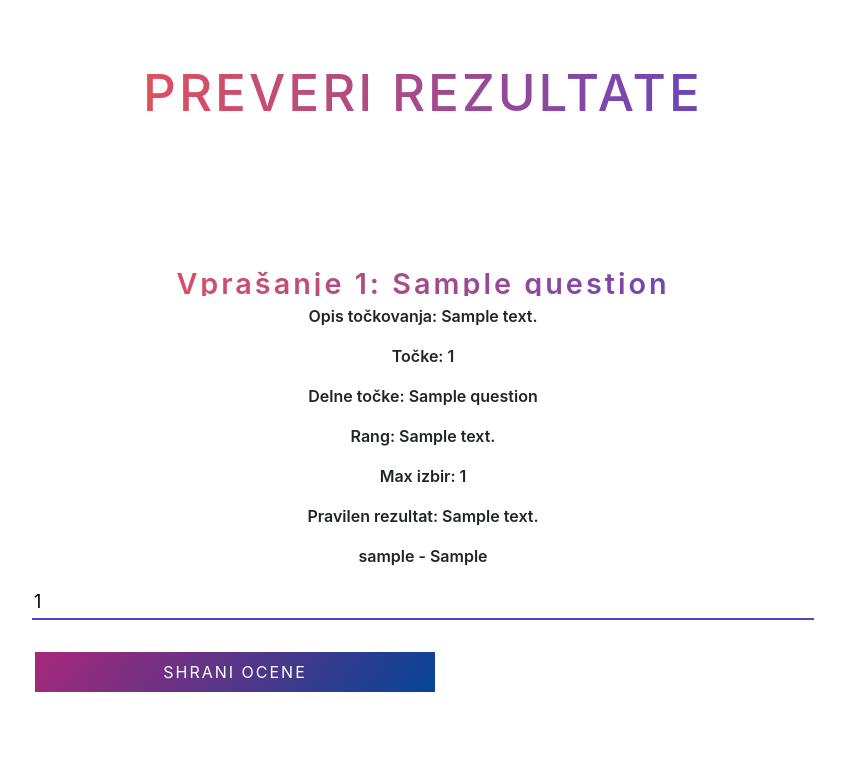
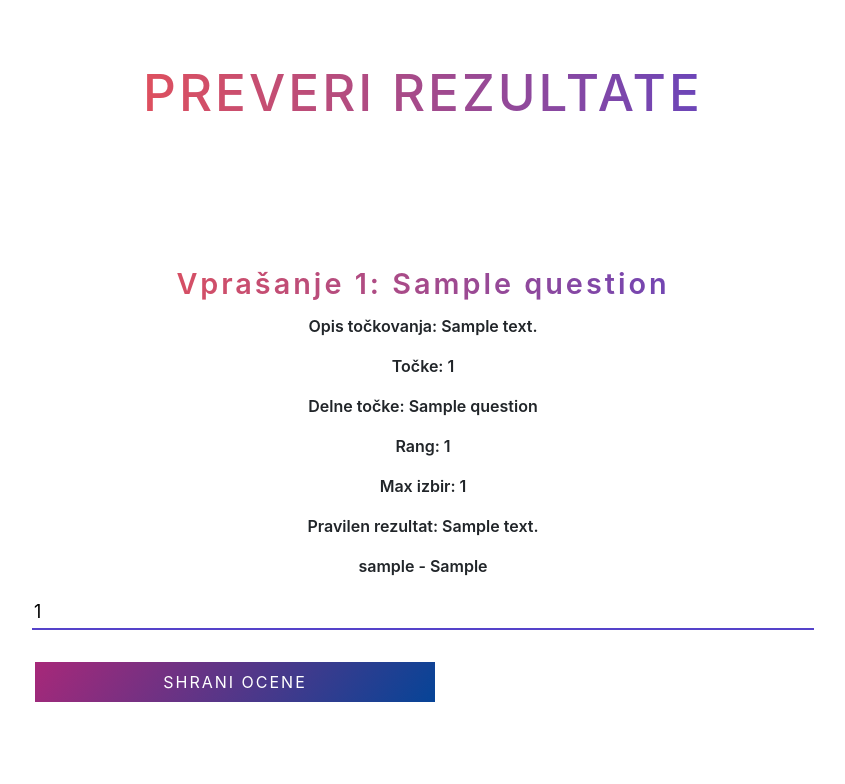
Before and after one commit to matejmeglic/eurovisionfantasy, a Django app: template polls/templates/polls/checkresults.html in a window 1280 px wide. Shown: the part 22-806 px from the top of the page, without its empty margins (217-1062 px from the left). Before the commit the page ends 714 px from the top, so only its background shows below. Run offline with Django 5.2, Linux system fonts and the light colour scheme; tables that the repository leaves empty hold one stand-in row (values such as "Sample post"); the template is opened without the code that fills it: values that come from a table or form of the project are taken from there, most other values are stand-ins (such as "Sample title", 1, 10 or a date in 2020); some libraries are stand-ins or nearby versions.

Commit message:
grade bugfix

```diff
--- a/polls/static/polls/styles.css
+++ b/polls/static/polls/styles.css
@@ -83,6 +83,7 @@ body {
     font-size: 1.8em;
     line-height: 24px;
     padding-top: 100px;
+    padding-bottom: 10px;
     color: #5543ca;
     background: #5543ca;
     background: -moz-linear-gradient(left, #f4524d 0%, #5543ca 100%) !important;
--- a/polls/templates/polls/checkresults.html
+++ b/polls/templates/polls/checkresults.html
@@ -25,7 +25,7 @@
       {% if question.question_grade_partials != None %}
       <p class="p_align">Delne točke: {{question.question_grade_partials}}</p>
       {% endif %} {% if question.question_grade_description != None %}
-      <p class="p_align">Rang: {{question.question_grade_description}}</p>
+      <p class="p_align">Rang: {{question.question_grade_range}}</p>
       {% endif %} {% if question.max_choices != None %}
       <p class="p_align">Max izbir: {{question.max_choices}}</p>
       {% endif %} {% for grade in grades %}
```
